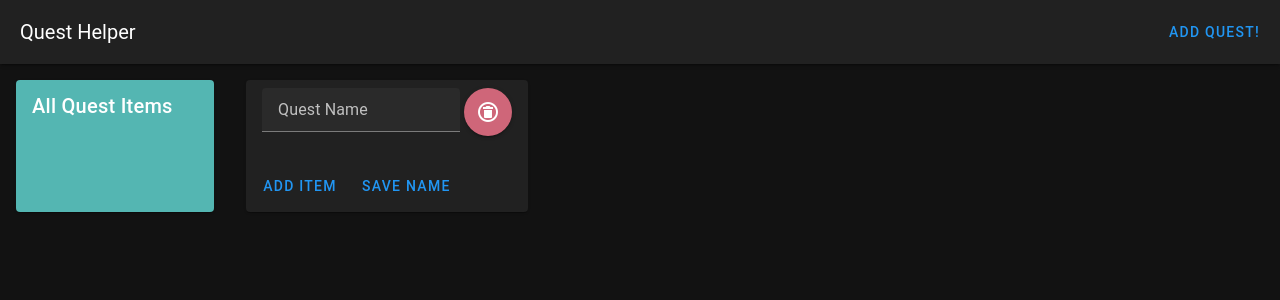
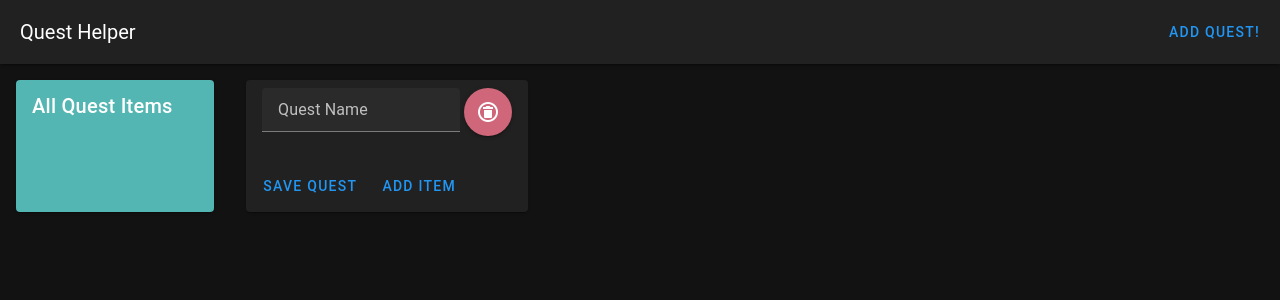
Before and after one commit to z-s-kusz/zero-sievert-quest-helper, a Vue app: page / in a window 1280 px wide. Both pictures are taken after a click on the button "ADD QUEST!". Shown: the top 300 px of the page. Built offline with nearby package versions, Linux system fonts and the light colour scheme.

Commit message:
style: move btns, deephasize edit btn

```diff
--- a/src/components/Collection.vue
+++ b/src/components/Collection.vue
@@ -72,9 +72,9 @@ const removeCollection = () => {
                 @remove-item="removeItem"></ItemContainer>
         </v-card-text>
         <v-card-actions>
+            <v-btn v-if="!collection.editing" @click="toggleEditCollection" color="secondary">Edit/Remove Quest</v-btn>
+            <v-btn v-else @click="saveCollection" color="primary">Save Quest</v-btn>
             <v-btn @click="addNewItem" color="primary">Add Item</v-btn>
-            <v-btn v-if="!collection.editing" @click="toggleEditCollection" color="secondary">Edit/Remove Quest</v-btn>
-            <v-btn v-else @click="saveCollection" color="primary">Save Name</v-btn>
         </v-card-actions>
     </v-card>
     </v-fade-transition>
--- a/src/components/item/ItemDisplay.vue
+++ b/src/components/item/ItemDisplay.vue
@@ -37,7 +37,7 @@ const label = computed(() => {
                 <span :class="itemClass">{{ label }}</span>
             </template>
         </v-checkbox>
-        <v-btn icon="mdi-pencil-outline" @click="editItem" class="ml-1" color="secondary"></v-btn>
+        <v-btn icon="mdi-pencil-outline" @click="editItem" class="ml-1" color="secondary" variant="text"></v-btn>
     </div>
 </template>
 
```
